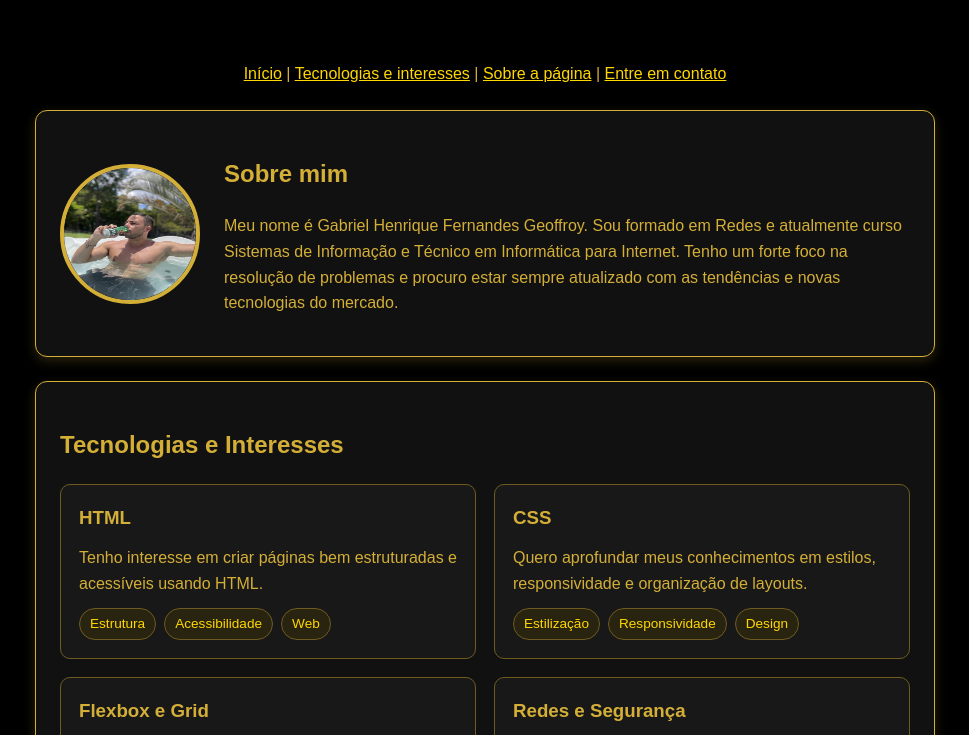
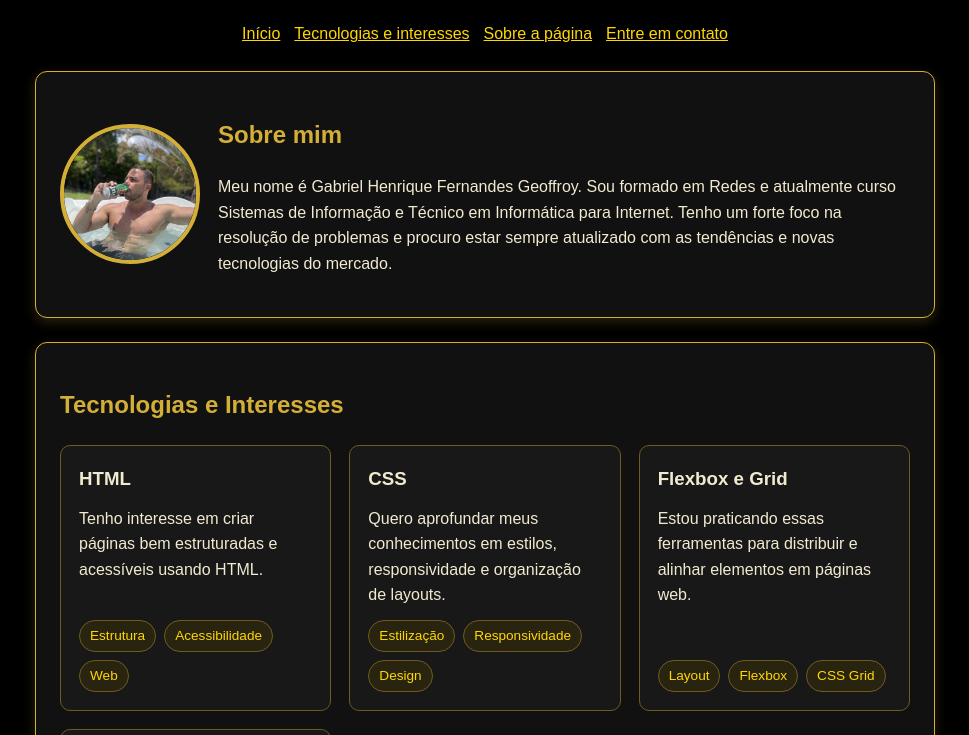
Before and after one commit to GabrielGeoffroy/Pagina-Pessoal-, a plain HTML site: page index.html in a window 1280 px wide. Shown: the part 171-906 px from the top of the page, without its empty margins (155-1124 px from the left). Drawn offline with Linux system fonts and the light colour scheme.

Commit message:
Adiciona layout responsivo mobile-first

```diff
--- a/index.html
+++ b/index.html
@@ -13,9 +13,9 @@
   </header> <!-- Encerra o cabeçalho. -->
 
   <nav aria-label="Navegação principal"> <!-- Menu principal da página. -->
-    <a href="#inicio">Início</a> | <!-- Volta ao início da página. -->
-    <a href="#tecnologias">Tecnologias e interesses</a> | <!-- Vai para os cartões de tecnologias e interesses. -->
-    <a href="sobre.html">Sobre a página</a> | <!-- Abre a página sobre.html. -->
+    <a href="#inicio">Início</a> <!-- Volta ao início da página. -->
+    <a href="#tecnologias">Tecnologias e interesses</a> <!-- Vai para os cartões de tecnologias e interesses. -->
+    <a href="sobre.html">Sobre a página</a> <!-- Abre a página sobre.html. -->
     <a href="#contato">Entre em contato</a> <!-- Vai para o formulário de contato. -->
   </nav> <!-- Encerra o menu. -->
 
--- a/style.css
+++ b/style.css
@@ -1,111 +1,105 @@
-/* Seleciona todos os elementos da página. */
 * {
-  /* Inclui padding e borda dentro da largura e altura definidas. */
   box-sizing: border-box;
 }
 
-/* Define o estilo geral do corpo da página. */
-body {
-  /* Remove a margem padrão do navegador. */
-  margin: 0;
-  /* Define Arial como fonte principal e sans-serif como alternativa. */
+:root {
+  color-scheme: dark;
   font-family: Arial, sans-serif;
-  /* Define o espaçamento vertical entre as linhas do texto. */
   line-height: 1.6;
-  /* Define o fundo da página como preto. */
-  background-color: #000000;
-  /* Define a cor padrão dos textos como dourado. */
-  color: #d4af37;
-  /* Cria três colunas para estruturar as áreas principais da página. */
-  display: grid;
-  grid-template-columns: minmax(0, 1fr) minmax(0, min(900px, 90vw)) minmax(0, 1fr);
+  color: #f2ead0;
+  background: #000;
 }
 
-/* Faz o cabeçalho e o rodapé ocuparem toda a largura da grade. */
+html {
+  scroll-behavior: smooth;
+}
+
+body {
+  min-width: 320px;
+  margin: 0;
+  background: #000;
+}
+
+header,
+nav,
+main,
+footer {
+  width: min(100% - 24px, 900px);
+  margin-inline: auto;
+}
+
 header,
 footer {
-  grid-column: 1 / -1;
-  width: 100%;
-}
-
-/* Posiciona o menu e o conteúdo na coluna central da grade. */
-nav,
-main {
-  grid-column: 2;
-  width: 100%;
-  margin: 0;
-}
-
-/* Organiza as seções principais em uma coluna com espaçamento uniforme. */
-main {
-  display: grid;
-  gap: 24px;
-  align-content: start;
-}
-
-/* Estiliza o cabeçalho. */
-header {
-  /* Define o espaçamento interno: acima, laterais e abaixo. */
-  padding: 48px max(5%, calc((100% - 900px) / 2)) 32px;
-  /* Centraliza o texto. */
   text-align: center;
 }
 
-/* Estiliza o menu de navegação. */
-nav {
-  /* Define o espaçamento interno do menu. */
-  padding: 16px 0 24px;
-  /* Centraliza os links. */
-  text-align: center;
+header {
+  padding-block: 28px 16px;
 }
 
-/* Seleciona os títulos h1 e h2. */
+header h1 {
+  margin-top: 0;
+  font-size: clamp(1.8rem, 7vw, 2.5rem);
+  line-height: 1.2;
+}
+
+nav {
+  display: flex;
+  flex-wrap: wrap;
+  justify-content: center;
+  gap: 8px 14px;
+  padding-block: 12px 24px;
+}
+
+main {
+  display: grid;
+  grid-template-columns: minmax(0, 1fr);
+  align-content: start;
+  gap: 20px;
+  padding-bottom: 24px;
+}
+
 h1,
 h2 {
-  /* Define a cor dos títulos. */
   color: #d4af37;
 }
 
-/* Seleciona todos os links. */
 a {
-  /* Define a cor normal dos links. */
   color: #ffd700;
 }
 
-/* Aplica estilo quando o mouse passa sobre um link. */
-a:hover {
-  /* Muda a cor do link para branco. */
-  color: #ffffff;
+a:hover,
+a:focus-visible {
+  color: #fff;
 }
 
-/* Seleciona cada seção de conteúdo. */
 section {
-  /* Cria espaço interno em todos os lados. */
-  padding: 24px;
-  /* Define o fundo da seção. */
-  background: #111111;
-  /* Cria uma borda dourada de 1px. */
+  min-width: 0;
+  padding: clamp(16px, 4vw, 24px);
+  background: #111;
   border: 1px solid #d4af37;
-  /* Arredonda os cantos da seção. */
   border-radius: 12px;
-  /* Adiciona uma sombra dourada discreta. */
   box-shadow: 0 4px 12px rgb(212 175 55 / 20%);
 }
 
-/* Organiza os cartões em colunas usando Grid Layout. */
+img {
+  display: block;
+  max-width: 100%;
+  height: auto;
+}
+
 .tecnologias-grid {
   display: grid;
-  grid-template-columns: repeat(2, minmax(0, 1fr));
-  gap: 18px;
+  grid-template-columns: minmax(0, 1fr);
+  gap: 16px;
 }
 
-/* Usa Flexbox para organizar o conteúdo interno dos cartões. */
 .cartao-tecnologia {
   display: flex;
+  min-width: 0;
   flex-direction: column;
   justify-content: space-between;
   gap: 12px;
-  min-width: 0;
   padding: 18px;
   background: #181818;
   border: 1px solid #6f5b20;
@@ -117,7 +111,6 @@ section {
   margin: 0;
 }
 
-/* Distribui as tags de cada cartão com Flexbox. */
 .tags {
   display: flex;
   flex-wrap: wrap;
@@ -134,156 +127,120 @@ section {
   background: #292410;
   border: 1px solid #6f5b20;
   border-radius: 999px;
-  font-size: 0.85rem;
+  font-size: .85rem;
 }
 
-/* Seleciona a seção com a classe apresentacao. */
 .apresentacao {
-  /* Organiza os elementos filhos lado a lado. */
   display: flex;
-  /* Alinha os elementos verticalmente ao centro. */
+  min-width: 0;
+  flex-direction: column;
   align-items: center;
-  /* Define o espaço entre a foto e o texto. */
-  gap: 24px;
+  gap: 18px;
+  text-align: center;
 }
 
-/* Seleciona a imagem de perfil. */
 .foto-perfil {
-  /* Define a largura da imagem. */
-  width: 140px;
-  /* Define a altura da imagem. */
-  height: 140px;
-  /* Impede a imagem de diminuir no Flexbox. */
-  flex-shrink: 0;
-  /* Cria uma borda dourada ao redor da imagem. */
+  width: min(140px, 40vw);
+  aspect-ratio: 1;
+  flex: 0 0 auto;
+  object-fit: cover;
   border: 4px solid #d4af37;
-  /* Transforma a imagem em um círculo. */
   border-radius: 50%;
 }
 
-/* Seleciona os itens da lista. */
 li {
-  /* Cria espaço abaixo de cada item. */
   margin-bottom: 8px;
 }
 
-/* Seleciona o grupo de campos do formulário. */
 fieldset {
-  /* Cria espaço interno no grupo. */
-  padding: 20px;
-  /* Cria uma borda dourada. */
+  min-width: 0;
+  padding: clamp(12px, 4vw, 20px);
   border: 1px solid #d4af37;
-  /* Arredonda os cantos do grupo. */
   border-radius: 8px;
 }
 
-/* Seleciona a legenda do formulário. */
 legend {
-  /* Define a cor da legenda. */
   color: #ffd700;
-  /* Deixa a legenda em negrito. */
   font-weight: bold;
 }
 
-/* Seleciona os rótulos dos campos. */
 label {
-  /* Faz cada rótulo ocupar uma linha inteira. */
   display: block;
-  /* Cria espaço acima do rótulo. */
-  margin-top: 14px;
-  /* Cria espaço abaixo do rótulo. */
-  margin-bottom: 6px;
+  margin: 14px 0 6px;
 }
 
-/* Seleciona os campos de entrada e a área de texto. */
 input,
 textarea {
-  /* Faz os campos ocuparem toda a largura disponível. */
   width: 100%;
-  /* Cria espaço interno nos campos. */
+  min-width: 0;
   padding: 10px;
-  /* Cria uma borda dourada. */
+  color: #fff;
+  background: #222;
   border: 1px solid #d4af37;
-  /* Arredonda os cantos dos campos. */
   border-radius: 6px;
-  /* Define o fundo dos campos. */
-  background: #222222;
-  /* Define a cor do texto digitado. */
-  color: #ffffff;
-  /* Usa a fonte do elemento pai. */
   font: inherit;
 }
 
-/* Define estilos específicos para a área de mensagem. */
 textarea {
-  /* Define uma altura mínima. */
   min-height: 140px;
-  /* Permite redimensionar somente na vertical. */
   resize: vertical;
 }
 
-/* Seleciona o contêiner dos botões. */
 .botoes-formulario {
-  /* Coloca os botões lado a lado. */
   display: flex;
-  /* Define o espaço entre os botões. */
+  flex-direction: column;
   gap: 12px;
-  /* Cria espaço acima dos botões. */
   margin-top: 18px;
 }
 
-/* Seleciona os botões. */
 button {
-  /* Define o espaçamento interno do botão. */
   padding: 10px 18px;
-  /* Cria uma borda dourada. */
+  color: #000;
+  background: #d4af37;
   border: 1px solid #d4af37;
-  /* Arredonda os cantos do botão. */
   border-radius: 6px;
-  /* Define o fundo do botão. */
-  background: #d4af37;
-  /* Define a cor do texto do botão. */
-  color: #000000;
-  /* Usa a fonte do elemento pai. */
   font: inherit;
-  /* Deixa o texto em negrito. */
   font-weight: bold;
-  /* Mostra o cursor de mão sobre o botão. */
   cursor: pointer;
 }
 
-/* Aplica estilo quando o mouse passa sobre o botão. */
-button:hover {
-  /* Clareia a cor do fundo. */
+button:hover,
+button:focus-visible {
   background: #ffd700;
 }
 
-/* Estiliza o rodapé. */
 footer {
-  /* Define o espaçamento interno do rodapé. */
-  padding: 16px max(5%, calc((100% - 900px) / 2)) 32px;
-  /* Centraliza o texto. */
-  text-align: center;
+  padding-block: 16px 32px;
 }
 
-/* Aplica as regras abaixo em telas de até 600px. */
-@media (max-width: 600px) {
-  /* Exibe um cartão por linha em telas pequenas. */
-  .tecnologias-grid {
-    grid-template-columns: 1fr;
+@media (min-width: 768px) {
+  main {
+    gap: 24px;
   }
 
-  /* Seleciona a seção de apresentação em telas pequenas. */
-  .apresentacao {
-    /* Coloca a foto e o texto um abaixo do outro. */
-    flex-direction: column;
-    /* Centraliza o texto. */
-    text-align: center;
+  .tecnologias-grid {
+    grid-template-columns: repeat(2, minmax(0, 1fr));
+    gap: 18px;
   }
 
-  /* Seleciona os botões em telas pequenas. */
+  .apresentacao {
+    flex-direction: row;
+    align-items: center;
+    text-align: left;
+  }
+
   .botoes-formulario {
-    /* Coloca os botões um abaixo do outro. */
-    flex-direction: column;
+    flex-direction: row;
+    flex-wrap: wrap;
   }
 }
+
+@media (min-width: 1024px) {
+  header {
+    padding-top: 48px;
+  }
+
+  .tecnologias-grid {
+    grid-template-columns: repeat(3, minmax(0, 1fr));
+  }
+}
```
Also changed, not shown: sobre.html (+1 -1 lines).
